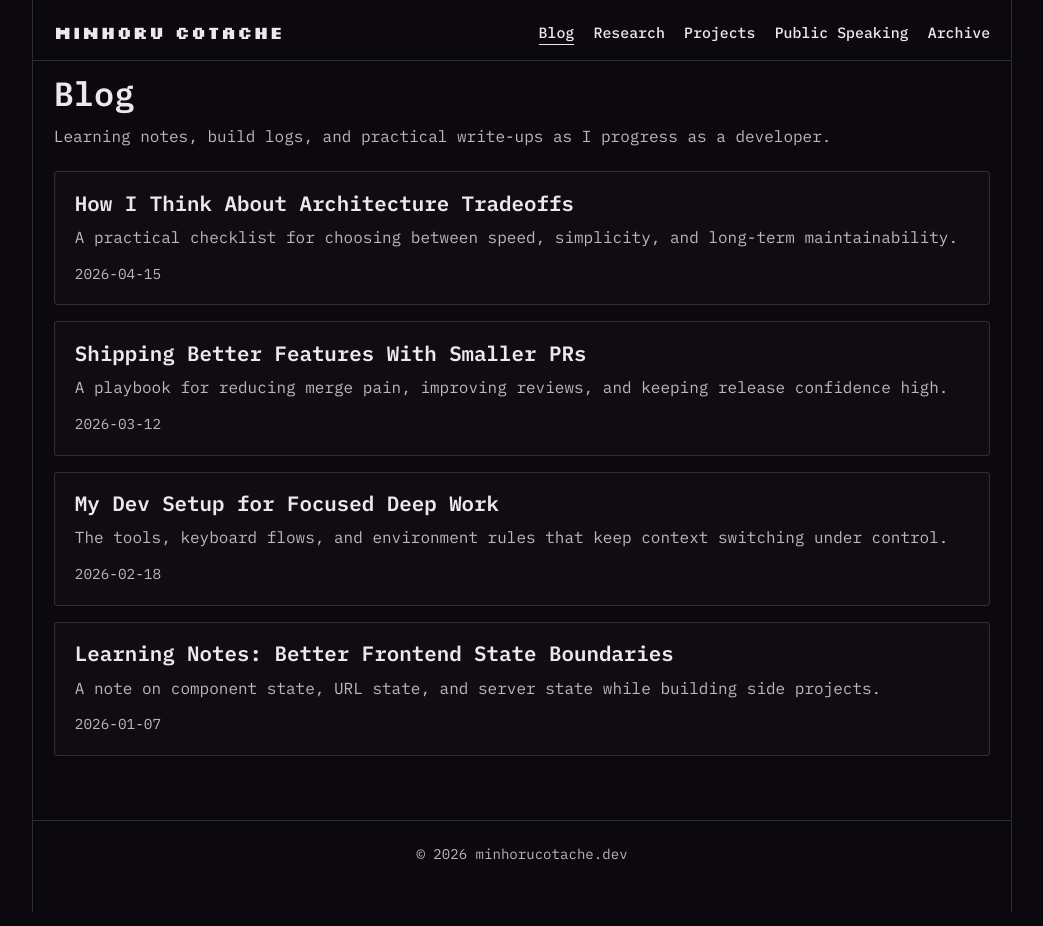
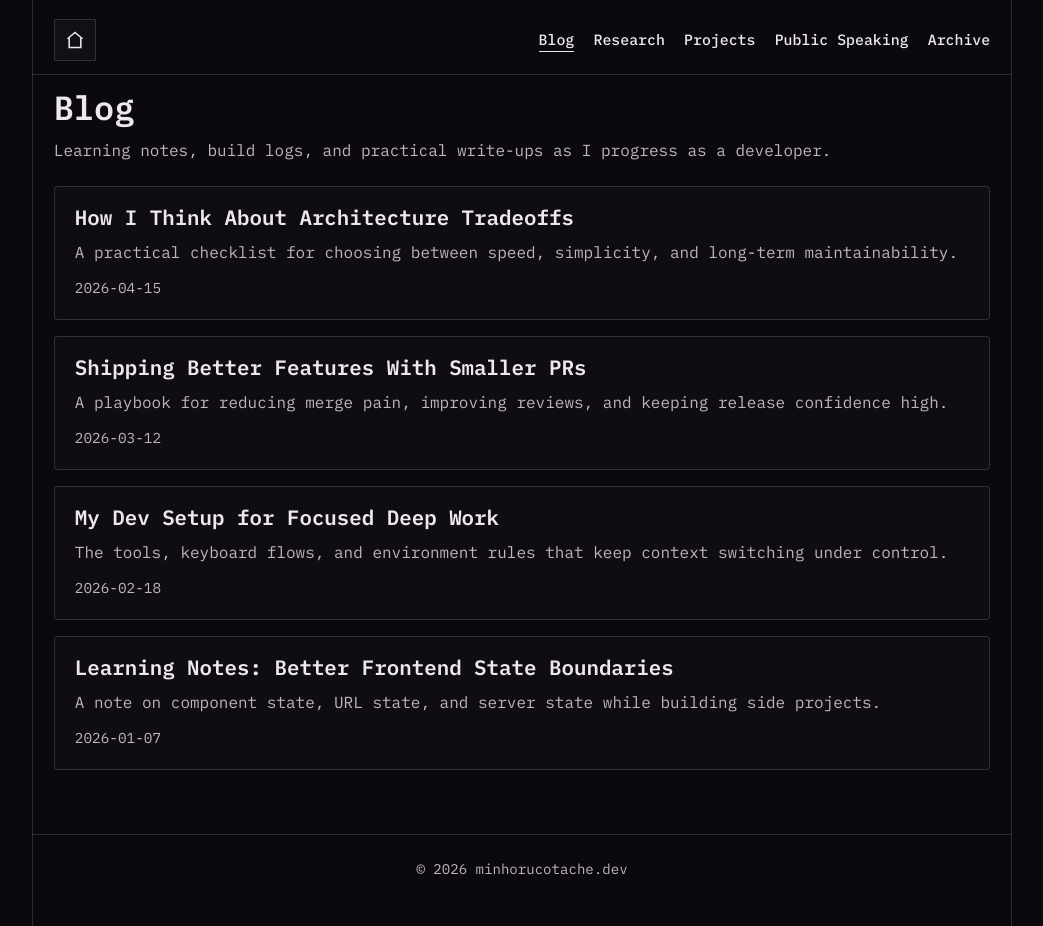
Before and after one commit to Minhoru123/dev-profile-webapp, a website: page blog.html in a window 1280 px wide. Shown: the whole page, without its empty margins (118-1161 px from the left). Drawn offline with Linux system fonts and the light colour scheme.

Commit message:
feat: update brand link with home icon and add smooth scrolling for hash targets

```diff
--- a/script.js
+++ b/script.js
@@ -1,5 +1,4 @@
 const siteConfig = {
-  brand: "Minhoru Cotache",
   brandHref: "./index.html",
   navLinks: [
     { label: "Blog", href: "./blog.html" },
@@ -83,7 +82,10 @@ function renderSiteHeader() {
 
   return `
     <header class="site-header">
-      <a class="brand" href="${siteConfig.brandHref}">${siteConfig.brand}</a>
+      <a class="brand brand-home" href="${siteConfig.brandHref}" aria-label="Home">
+        ${iconSVG("home")}
+        <span class="sr-only">Home</span>
+      </a>
       <nav class="main-nav" aria-label="Main navigation">
         ${nav}
       </nav>
@@ -127,7 +129,8 @@ function iconSVG(name) {
       '<svg viewBox="0 0 24 24" aria-hidden="true"><path d="M16 8a6 6 0 0 1 6 6v7h-4v-7a2 2 0 1 0-4 0v7h-4v-7a6 6 0 0 1 6-6z"></path><rect x="2" y="9" width="4" height="12"></rect><circle cx="4" cy="4" r="2"></circle></svg>',
     x: '<svg viewBox="0 0 24 24" aria-hidden="true"><path d="M4 4l7.2 9.6L4.3 20h3.2l5.2-5.4 4.1 5.4H20l-7.5-9.8L19.1 4h-3.2l-4.8 5-3.8-5z"></path></svg>',
     blog: '<svg viewBox="0 0 24 24" aria-hidden="true"><path d="M12 20h9"></path><path d="M16.5 3.5a2.1 2.1 0 0 1 3 3L7 19l-4 1 1-4z"></path></svg>',
-    mail: '<svg viewBox="0 0 24 24" aria-hidden="true"><path d="M4 6h16v12H4z"></path><path d="M22 7l-10 7L2 7"></path></svg>'
+    mail: '<svg viewBox="0 0 24 24" aria-hidden="true"><path d="M4 6h16v12H4z"></path><path d="M22 7l-10 7L2 7"></path></svg>',
+    home: '<svg viewBox="0 0 24 24" aria-hidden="true"><path d="M3 10.5L12 3l9 7.5"></path><path d="M5 9.5V21h14V9.5"></path></svg>'
   };
 
   return icons[name] || icons.blog;
@@ -231,6 +234,16 @@ function renderBlogList() {
       `
     )
     .join("");
+}
+
+function focusHashTarget() {
+  const hash = window.location.hash.slice(1);
+  if (!hash) return;
+
+  const target = document.getElementById(hash);
+  if (!target) return;
+
+  target.scrollIntoView({ behavior: "smooth", block: "start" });
 }
 
 function renderProjects() {
@@ -357,6 +370,7 @@ async function init() {
   renderSpeaking();
   renderArchive();
   renderResearch();
+  focusHashTarget();
   setCurrentYear();
   setupProfileImageFallback();
 }
--- a/styles.css
+++ b/styles.css
@@ -84,6 +84,31 @@ code {
   font-weight: 700;
   letter-spacing: 0.03em;
   text-transform: lowercase;
+}
+
+.brand-home {
+  width: 42px;
+  height: 42px;
+  display: inline-flex;
+  align-items: center;
+  justify-content: center;
+  border: 1px solid var(--border);
+  border-radius: 2px;
+  background: #ffffff08;
+}
+
+.brand-home:hover,
+.brand-home:focus-visible {
+  background: #ffffff12;
+  border-color: var(--text);
+}
+
+.brand-home svg {
+  width: 20px;
+  height: 20px;
+  stroke: currentColor;
+  stroke-width: 1.85;
+  fill: none;
 }
 
 .main-nav {
@@ -389,6 +414,11 @@ code {
   color: inherit;
 }
 
+.card:target {
+  border-color: var(--text);
+  background: var(--surface-hover);
+}
+
 @media (max-width: 900px) {
   .site-header {
     flex-direction: column;
```
Also changed, not shown: 1 other file.
